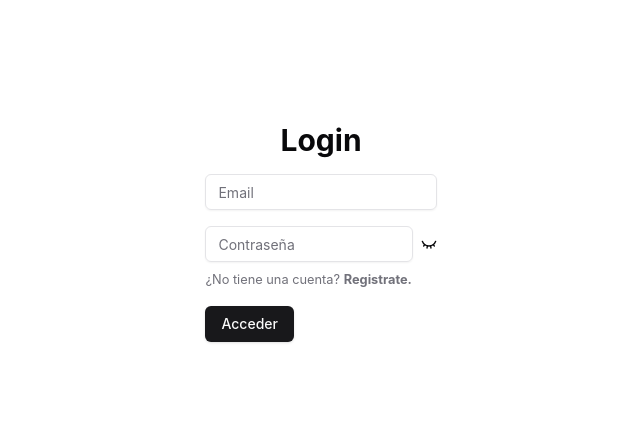
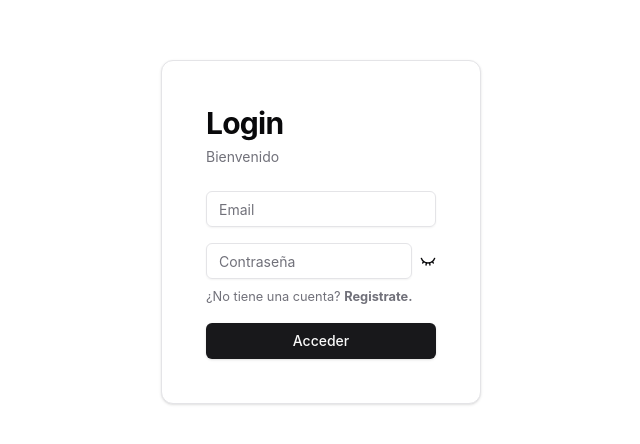
Before and after one commit to renatosanz/crud-frontend, a React (Vite) app: page / in a window 1280 px wide. Shown: the part 168-612 px from the top of the page, without its empty margins (319-959 px from the left). Built offline with nearby package versions, Linux system fonts and the light colour scheme; a web font is replaced by a local one.

Commit message:
mejoras en la UI del login y registro

```diff
--- /dev/null
+++ b/src/components/ui/card.tsx
@@ -0,0 +1,76 @@
+import * as React from "react"
+
+import { cn } from "@/lib/utils"
+
+const Card = React.forwardRef<
+  HTMLDivElement,
+  React.HTMLAttributes<HTMLDivElement>
+>(({ className, ...props }, ref) => (
+  <div
+    ref={ref}
+    className={cn(
+      "rounded-xl border bg-card text-card-foreground shadow",
+      className
+    )}
+    {...props}
+  />
+))
+Card.displayName = "Card"
+
+const CardHeader = React.forwardRef<
+  HTMLDivElement,
+  React.HTMLAttributes<HTMLDivElement>
+>(({ className, ...props }, ref) => (
+  <div
+    ref={ref}
+    className={cn("flex flex-col space-y-1.5 p-6", className)}
+    {...props}
+  />
+))
+CardHeader.displayName = "CardHeader"
+
+const CardTitle = React.forwardRef<
+  HTMLDivElement,
+  React.HTMLAttributes<HTMLDivElement>
+>(({ className, ...props }, ref) => (
+  <div
+    ref={ref}
+    className={cn("font-semibold leading-none tracking-tight", className)}
+    {...props}
+  />
+))
+CardTitle.displayName = "CardTitle"
+
+const CardDescription = React.forwardRef<
+  HTMLDivElement,
+  React.HTMLAttributes<HTMLDivElement>
+>(({ className, ...props }, ref) => (
+  <div
+    ref={ref}
+    className={cn("text-sm text-muted-foreground", className)}
+    {...props}
+  />
+))
+CardDescription.displayName = "CardDescription"
+
+const CardContent = React.forwardRef<
+  HTMLDivElement,
+  React.HTMLAttributes<HTMLDivElement>
+>(({ className, ...props }, ref) => (
+  <div ref={ref} className={cn("p-6 pt-0", className)} {...props} />
+))
+CardContent.displayName = "CardContent"
+
+const CardFooter = React.forwardRef<
+  HTMLDivElement,
+  React.HTMLAttributes<HTMLDivElement>
+>(({ className, ...props }, ref) => (
+  <div
+    ref={ref}
+    className={cn("flex items-center p-6 pt-0", className)}
+    {...props}
+  />
+))
+CardFooter.displayName = "CardFooter"
+
+export { Card, CardHeader, CardFooter, CardTitle, CardDescription, CardContent }
--- a/src/views/login-view/Login.tsx
+++ b/src/views/login-view/Login.tsx
@@ -19,6 +19,13 @@
 import { Checkbox } from "@/components/ui/checkbox";
 import { Eye, EyeClosed } from "lucide-react";
 import { Toggle } from "@radix-ui/react-toggle";
+import {
+  Card,
+  CardContent,
+  CardDescription,
+  CardHeader,
+  CardTitle,
+} from "@/components/ui/card";
 
 // esquema de validacion
 const formSchema = z.object({
@@ -64,12 +71,16 @@
 
   return (
     <main className="h-screen flex w-screen  ">
-      <div className="80vw w-4/12 flex m-auto rounded-md p-10 gap-4 flex-col">
-        <h1 className="text-3xl font-bold m-auto">Login</h1>
+      <Card className="80vw w-1/4 flex m-auto p-5 flex-col">
+        <CardHeader>
+          <CardTitle className="text-3xl font-bold">Login</CardTitle>
+          <CardDescription>Bienvenido</CardDescription>
+        </CardHeader>
+        <CardContent>
           <Form {...form}>
             <form
               onSubmit={form.handleSubmit(onSubmit)}
-            className="space-y-4 w-2/3 m-auto"
+              className="flex w-full flex-col gap-4"
             >
               <FormField
                 control={form.control}
@@ -126,7 +137,8 @@
               <Button type="submit">Acceder</Button>
             </form>
           </Form>
-      </div>
+        </CardContent>
+      </Card>
     </main>
   );
 }
--- a/src/views/register-view/Register.tsx
+++ b/src/views/register-view/Register.tsx
@@ -109,7 +109,7 @@
 
   return (
     <main className="h-screen flex w-screen">
-      <div className="80vw w-3/12 flex m-auto rounded-md p-10 flex-col gap-4 ">
+      <div className="80vw w-2/4 flex m-auto rounded-md p-10 flex-col gap-4 ">
         <h1 className=" text-3xl font-bold  m-auto ">Registrar</h1>
         <Form {...form}>
           <form
```
Lines whose indentation alone changed are shown as unchanged.
